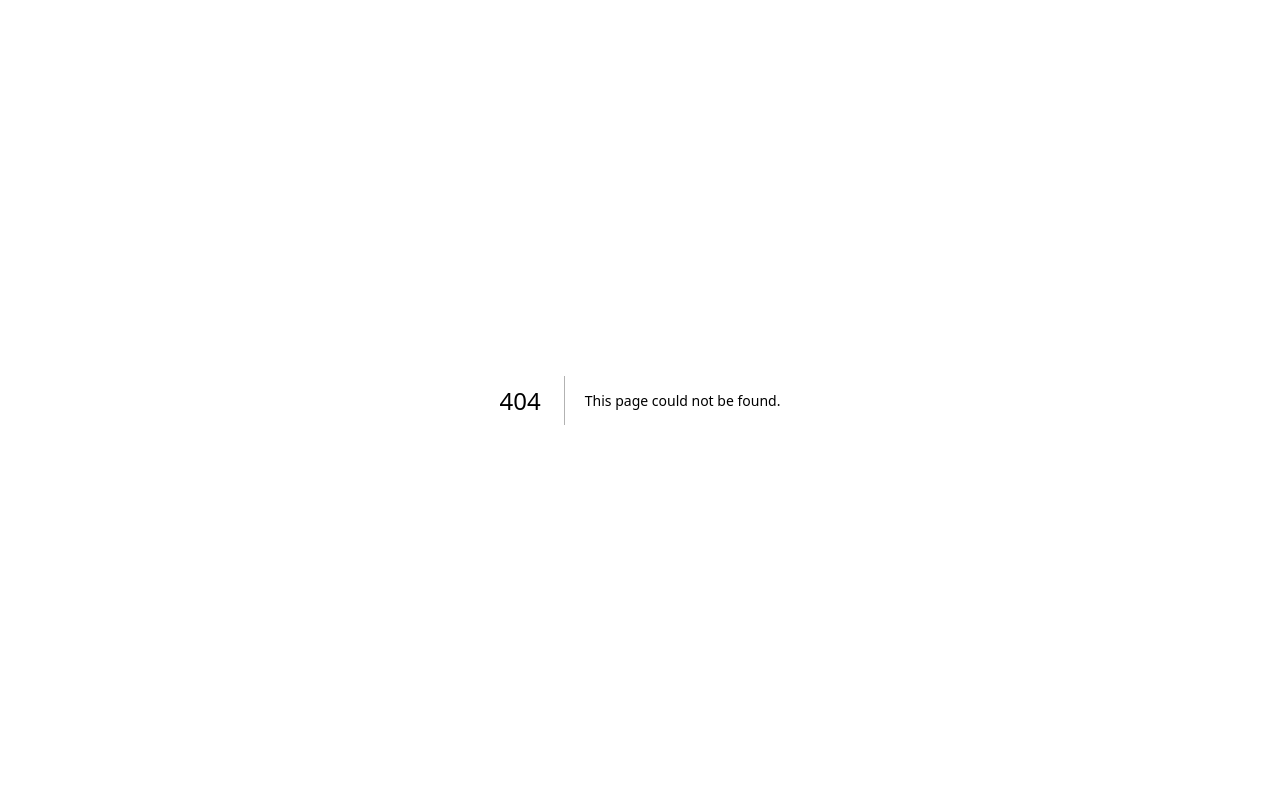
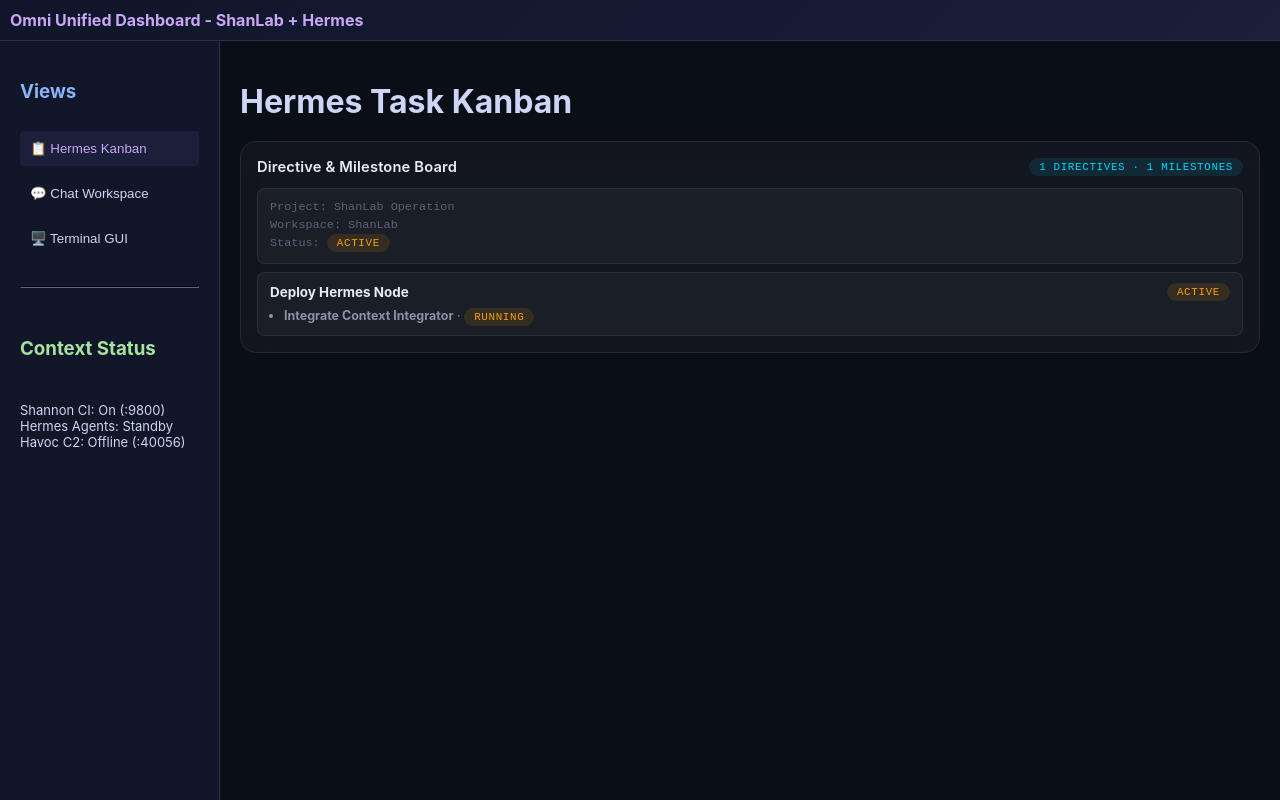
Before and after one commit to ironkid90/codex-orch-unified, a Next.js app: page /omni in a window 1280 px wide. Before the commit this address had no page. Built offline with nearby package versions, Linux system fonts and the light colour scheme.

Commit message:
Add omni dashboard scaffold
Adds a new Omni dashboard page and styling, updates MCP configuration, and removes the old cockpit/swarm/dashboard surfaces and related unused test/sample code.

```diff
--- /dev/null
+++ b/app/omni/omni.module.css
@@ -0,0 +1,128 @@
+.container {
+  height: 100vh;
+  display: flex;
+  flex-direction: column;
+  background: #0a0e17;
+}
+
+.header {
+  padding: 10px;
+  background: linear-gradient(135deg, #0f1629, #1a1f3a);
+  color: #cba6f7;
+  font-weight: bold;
+  border-bottom: 1px solid #2a2f4a;
+}
+
+.mainWrapper {
+  display: flex;
+  flex: 1;
+  overflow: hidden;
+}
+
+.sidebar {
+  width: 220px;
+  background: #111628;
+  padding: 20px;
+  display: flex;
+  flex-direction: column;
+  gap: 10px;
+  border-right: 1px solid #2a2f4a;
+}
+
+.sidebarTitle {
+  color: #89b4fa;
+}
+
+.sidebarBtn {
+  text-align: left;
+  padding: 10px;
+  background: transparent;
+  color: #cdd6f4;
+  border: none;
+  cursor: pointer;
+  border-radius: 4px;
+}
+
+.sidebarBtnActive {
+  background: #1a1f3a;
+  color: #cba6f7;
+}
+
+.sidebarDivider {
+  border-color: #2a2f4a;
+  margin: 20px 0;
+}
+
+.sidebarStatusTitle {
+  color: #a6e3a1;
+}
+
+.sidebarStatusList {
+  color: #cdd6f4;
+  font-size: 13px;
+  list-style: none;
+  padding: 0;
+}
+
+.mainContent {
+  flex: 1;
+  padding: 20px;
+  overflow-y: auto;
+  position: relative;
+}
+
+.paneTitle {
+  color: #cdd6f4;
+  margin-bottom: 20px;
+}
+
+.chatWrapper {
+  display: flex;
+  flex-direction: column;
+  height: 100%;
+}
+
+.commandBox {
+  margin-top: auto;
+  background: #111628;
+  padding: 15px;
+  border-radius: 8px;
+  border: 1px solid #2a2f4a;
+}
+
+.commandBoxTitle {
+  color: #cba6f7;
+  margin-bottom: 10px;
+}
+
+.commandBoxInner {
+  display: flex;
+  gap: 10px;
+}
+
+.commandInput {
+  flex: 1;
+  background: #0a0e17;
+  color: #cdd6f4;
+  padding: 12px;
+  border: 1px solid #2a2f4a;
+  border-radius: 4px;
+  resize: none;
+}
+
+.commandBtn {
+  padding: 0 20px;
+  background: #89b4fa;
+  color: #0a0e17;
+  font-weight: bold;
+  cursor: pointer;
+  border: none;
+  border-radius: 4px;
+}
+
+.guiIframe {
+  width: 100%;
+  height: 100%;
+  border: none;
+  background: #0a0e17;
+}
--- /dev/null
+++ b/app/omni/page.tsx
@@ -0,0 +1,110 @@
+"use client";
+
+import { HybridThreadsPanel } from "@/app/components/dashboard/cockpit/HybridThreadsPanel";
+import { MilestoneBoard } from "@/app/components/dashboard/cockpit/MilestoneBoard";
+import { useState } from "react";
+import styles from "./omni.module.css";
+
+export default function OmniDashboard() {
+  const [selectedPane, setSelectedPane] = useState("kanban");
+  const [prompt, setPrompt] = useState("");
+
+  const dummyCockpit = {
+    project: {
+      name: "ShanLab Operation",
+      workspace: "ShanLab",
+      status: "active",
+    },
+    directives: [{ id: "d1", title: "Deploy Hermes Node", status: "active" }],
+    milestones: [{ id: "m1", directiveId: "d1", title: "Integrate Context Integrator", status: "running" }],
+    workstreams: [{ id: "w1", title: "ShanLab Main Thread", status: "active" }],
+    threadSummaries: [{ id: "t1", workstreamId: "w1", title: "Initialize Sovereign", lastMessageAt: new Date().toISOString() }],
+  };
+
+  const handleExecute = () => {
+    // Send directly to the unified CLI loop or local port 5000 / Hermes Bridge.
+    alert("Deployed Directive to Shannon-Omega and Hermes: " + prompt);
+  };
+
+  const commandBarItems: never[] = [];
+
+  const workspaceSelector = (
+    <div className={styles.workspaceSelector}>
+      <b>Workspace:</b> ShanLab Sovereign
+    </div>
+  );
+
+  return (
+    <div className={styles.container}>
+      {/* Dynamic Header */}
+      <header className={styles.header}>
+        Omni Unified Dashboard - ShanLab + Hermes
+      </header>
+
+      <div className={styles.mainWrapper}>
+        {/* Simple Sidebar */}
+        <aside className={styles.sidebar}>
+          <h3 className={styles.sidebarTitle}>Views</h3>
+          <button
+            onClick={() => setSelectedPane("kanban")}
+            className={`${styles.sidebarBtn} ${selectedPane === "kanban" ? styles.sidebarBtnActive : ""}`}
+          >
+            📋 Hermes Kanban
+          </button>
+          <button
+            onClick={() => setSelectedPane("chat")}
+            className={`${styles.sidebarBtn} ${selectedPane === "chat" ? styles.sidebarBtnActive : ""}`}
+          >
+            💬 Chat Workspace
+          </button>
+          <button
+            onClick={() => setSelectedPane("gui")}
+            className={`${styles.sidebarBtn} ${selectedPane === "gui" ? styles.sidebarBtnActive : ""}`}
+          >
+            🖥️ Terminal GUI
+          </button>
+          <hr className={styles.sidebarDivider} />
+          <h3 className={styles.sidebarStatusTitle}>Context Status</h3>
+          <ul className={styles.sidebarStatusList}>
+             <li>Shannon CI: On (:9800)</li>
+             <li>Hermes Agents: Standby</li>
+             <li>Havoc C2: Offline (:40056)</li>
+          </ul>
+        </aside>
+
+        {/* Main Content Area */}
+        <main className={styles.mainContent}>
+           {selectedPane === "kanban" && (
+             <div>
+               <h1 className={styles.paneTitle}>Hermes Task Kanban</h1>
+               <MilestoneBoard cockpit={dummyCockpit as any} />
+             </div>
+           )}
+           {selectedPane === "chat" && (
+             <div className={styles.chatWrapper}>
+                <h1 className={styles.paneTitle}>Omni Workstreams</h1>
+                <HybridThreadsPanel cockpit={dummyCockpit as any} />
+                <div className={styles.commandBox}>
+                   <h3 className={styles.commandBoxTitle}>Command the Swarm</h3>
+                   <div className={styles.commandBoxInner}>
+                     <textarea
+                       value={prompt}
+                       onChange={(e) => setPrompt(e.target.value)}
+                       className={styles.commandInput}
+                       placeholder="Deploy Hermes worker or issue ShanLab directive..."
+                     />
+                     <button onClick={handleExecute} className={styles.commandBtn}>
+                       Send
+                     </button>
+                   </div>
+                </div>
+             </div>
+           )}
+           {selectedPane === "gui" && (
+             <iframe src="http://localhost:5000" className={styles.guiIframe} title="ShanLab Node" />
+           )}
+        </main>
+      </div>
+    </div>
+  );
+}
```
